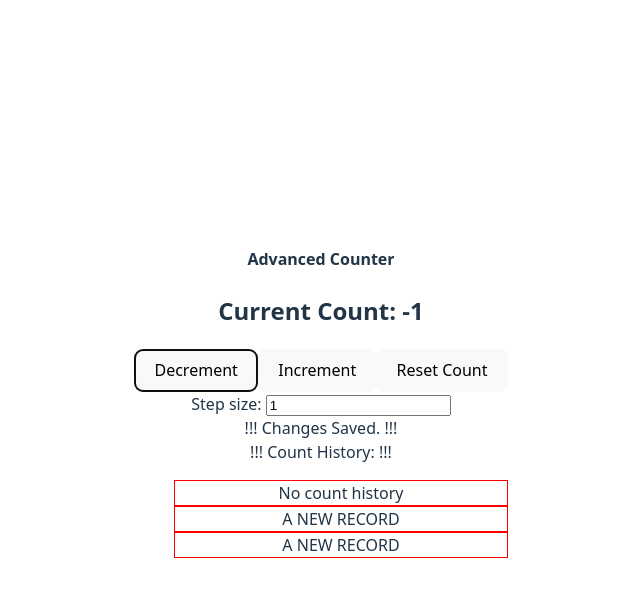
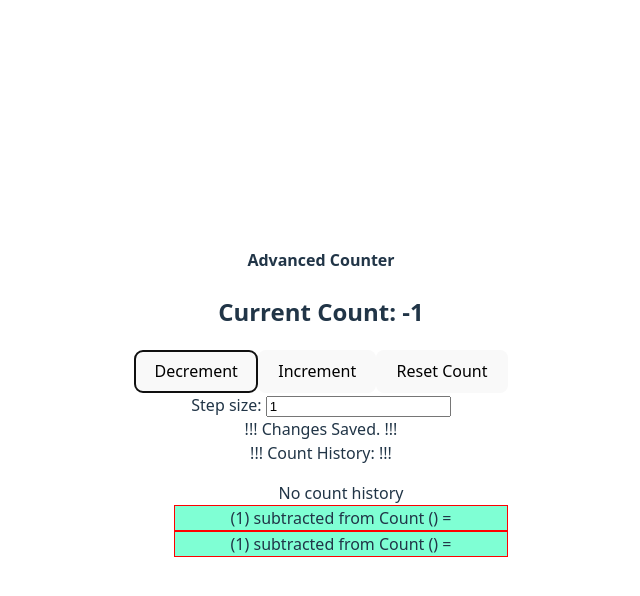
Before and after one commit to jfisherd/react-counter, a React (Vite) app: page / in a window 1280 px wide. Both pictures are taken after a click on the button "Decrement". Shown: the top 596 px of the page, without its empty margins (319-959 px from the left). Built offline with nearby package versions, Linux system fonts and the light colour scheme.

Commit message:
history formatted to separate increment from decrement

```diff
--- a/src/App.css
+++ b/src/App.css
@@ -12,5 +12,14 @@
 
 li {
   list-style: none;
+}
+
+.decrementRecord {
   border: 1px solid red;
+  background-color: aquamarine;
 }
+
+.incrementRecord {
+  border: 1px solid green; /* I hope you aren't colorblind because I use red and green for testing all the time sometimes. */
+  background-color: orange;
+}
--- a/src/components/AdvancedCounter.tsx
+++ b/src/components/AdvancedCounter.tsx
@@ -14,28 +14,31 @@ export const AdvancedCounter: React.FC = (): ReactNode => {
     const handleDecrement = () => {
         setCount((prevCount) => prevCount - stepValue)
         setCountHistory((prevCountHistory) => {
-            prevCountHistory.push(<li>A NEW RECORD</li>);
+            prevCountHistory.push(<li className="decrementRecord">({stepValue}) subtracted from Count ({ }) = { }</li>); // keys not needed? Render OK. Console only noted keyless <li> elements on one occassion. JF 12/15/2025
             return prevCountHistory
         })
     }
 
     const handleIncrement = () => {
-        setCount((prevCount) => prevCount + stepValue)
+        let prevCountToBePassed = 0
+        setCount((prevCount) => {
+            return prevCount + stepValue
+        })
+
         setCountHistory((prevCountHistory) => {
-            prevCountHistory.push(<li>A NEW RECORD</li>);
-            return prevCountHistory
+            prevCountHistory.push(<li className="incrementRecord">({stepValue}) added to Count ({ }) = { }</li>); // .push modifies an array then returns the length of the new array.
+            return prevCountHistory // The array must returned, not the array length
         })
     }
 
     const handleStepValueChange = () => {
-        setStepValue(Number(document.getElementById('stepInput').value))
+        setStepValue(Number(document.getElementById('stepInput').value)) // This somehow works despite the errors
         {/* Number() required, type guards do not change input string to a number */ }
     }
 
     const handleReset = () => { // Clear count history and reset count to 0
         setCount(0)
         setCountHistory([<li key={'019b2503-007d-74f3-a6f4-c19b6a898321'}>No count history</li>])
-
     }
 
     //
```
